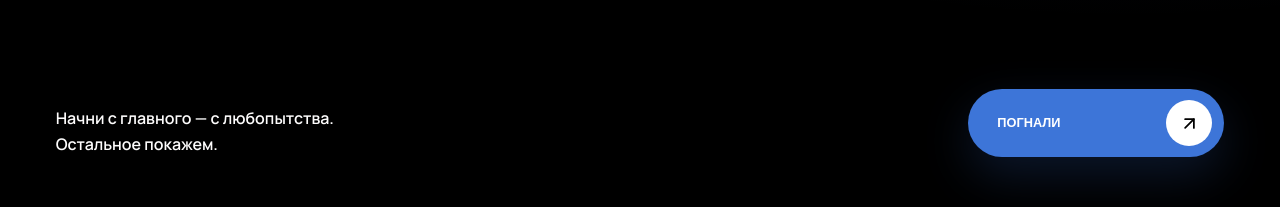
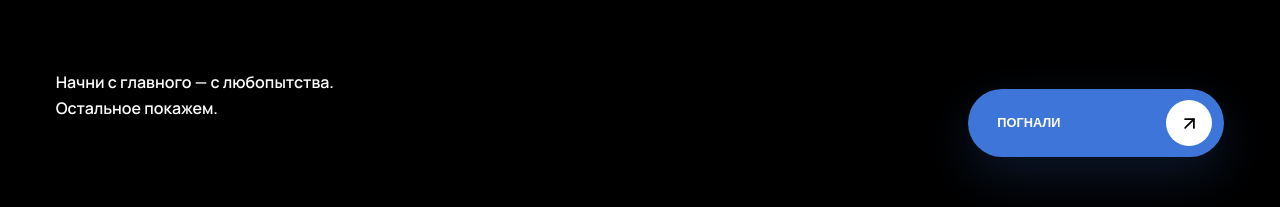
Before and after one commit to yasin7777-alt/NORDIX, a React (Vite) app: page / in a window 1280 px wide. Shown: the part 5996-6203 px from the top of the page. Built offline with nearby package versions, Linux system fonts and the light colour scheme; a web font is replaced by a local one.

Commit message:
Raise closing invitation text slightly on desktop

```diff
--- a/src/styles.css
+++ b/src/styles.css
@@ -535,6 +535,10 @@
   font-weight: 600;
   line-height: 1.6;
 }
+/* Raise only the closing invitation copy, preserving the CTA button position. */
+@media (min-width: 1024px) {
+  .nordix-join-description { transform: translateY(-36px); }
+}
 .nordix-join-button {
   display: inline-flex;
   flex-shrink: 0;
```
